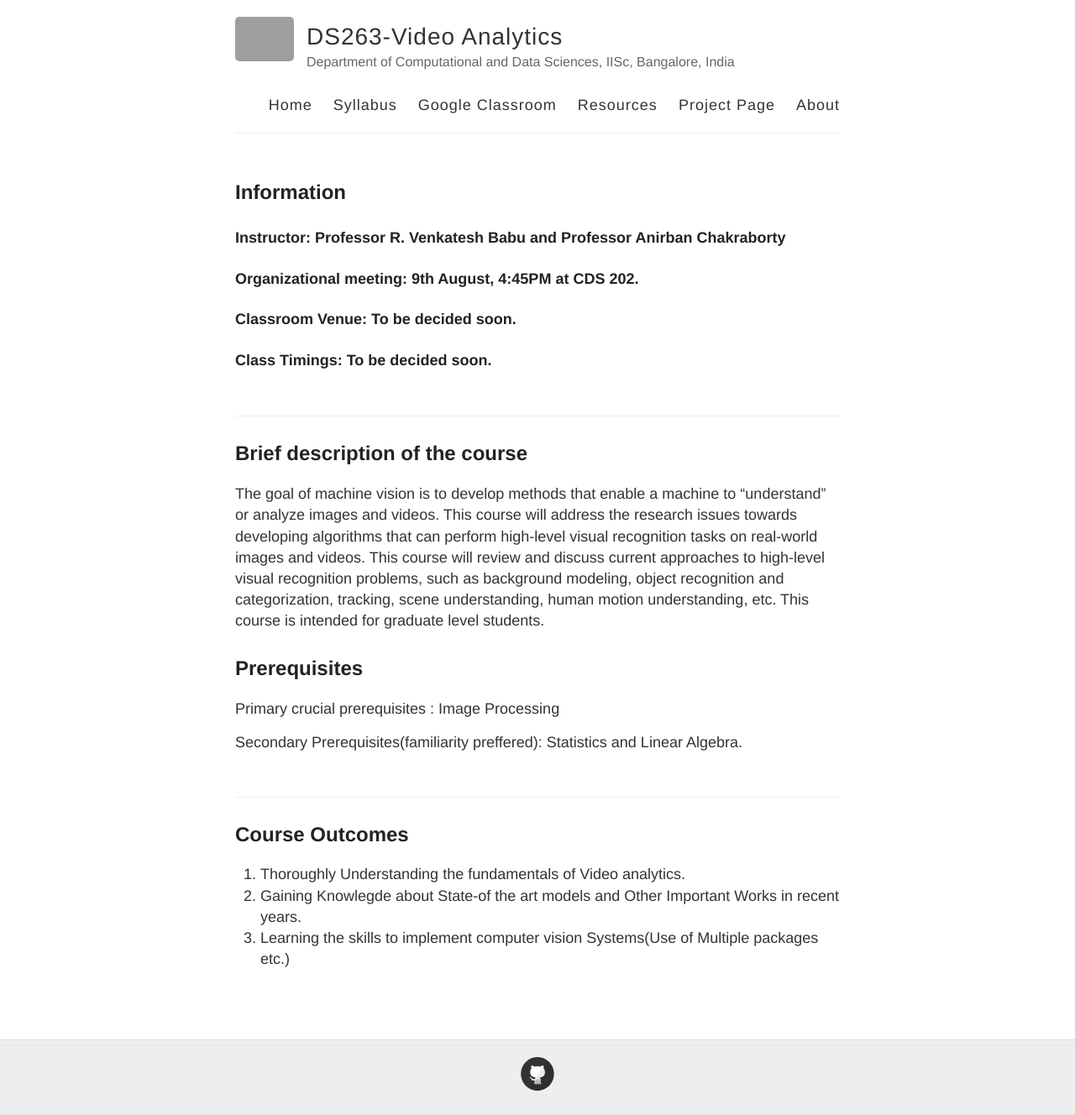
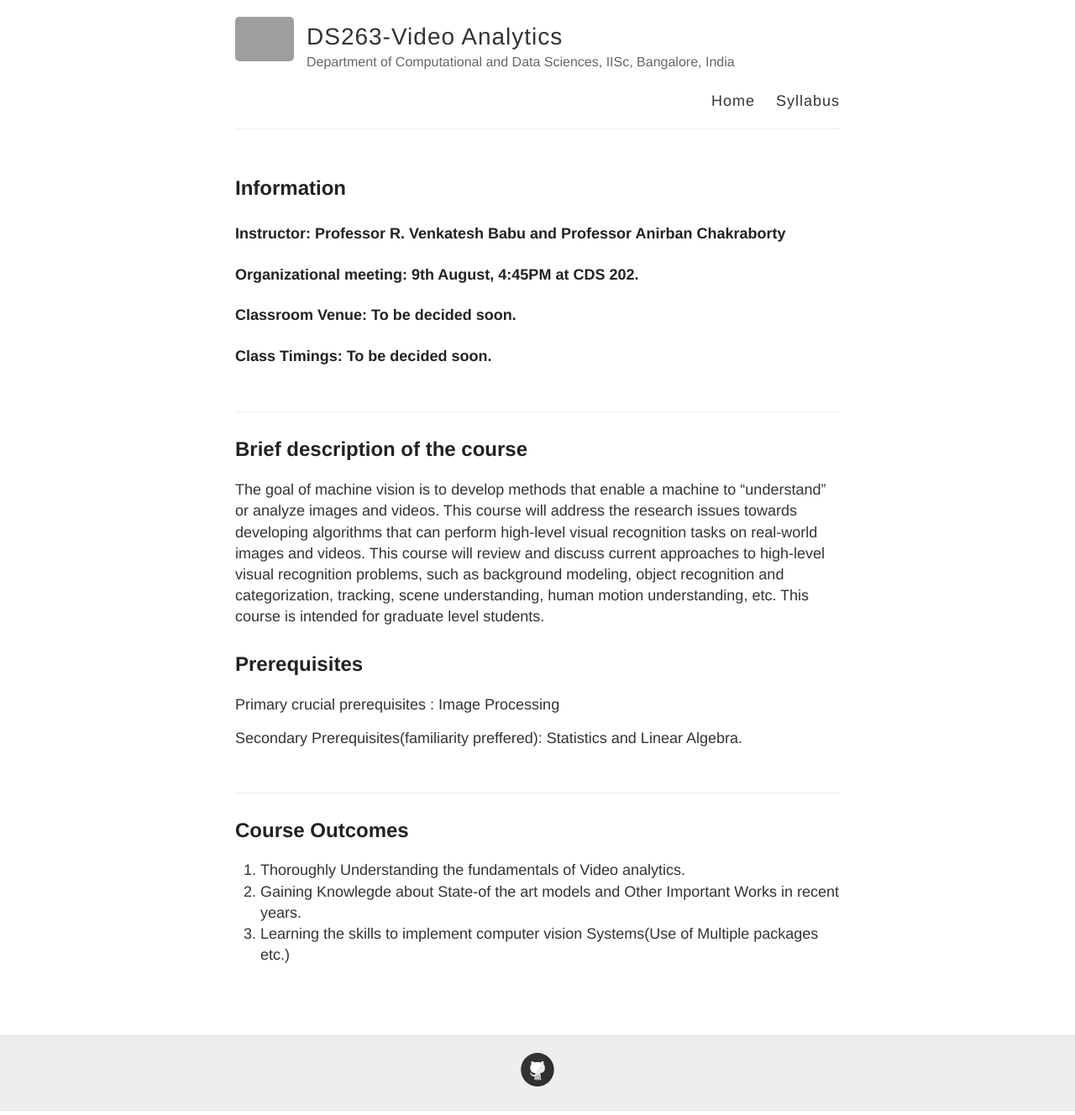
Before and after one commit to val-iisc/DS-263-VA, a Jekyll site: the page built from index.html, in a window 1280 px wide. Shown: the whole page at 84% size. Built offline with Jekyll 4.4.1, drawn with Linux system fonts in a browser that asks for light colours; grey boxes are pictures that could not be loaded.

Commit message:
Update default.html

```diff
--- a/_layouts/default.html
+++ b/_layouts/default.html
@@ -29,10 +29,10 @@
           <nav>
             <a href="{{ site.baseurl }}/">Home</a>
             <a href="{{ site.baseurl }}/syllabus">Syllabus</a>
-            <a href="https://classroom.google.com/c/MTA0MzE0MTY5OTda" target='blank'>Google Classroom</a>
+            <!-- <a href="https://classroom.google.com/c/MTA0MzE0MTY5OTda" target='blank'>Google Classroom</a>
             <a href="{{ site.baseurl }}/resources">Resources</a>
             <a href="{{ site.baseurl }}/project_page">Project Page</a>
-            <a href="{{ site.baseurl }}/about">About</a>
+            <a href="{{ site.baseurl }}/about">About</a> -->
           </nav>
         </header>
       </div>
```
